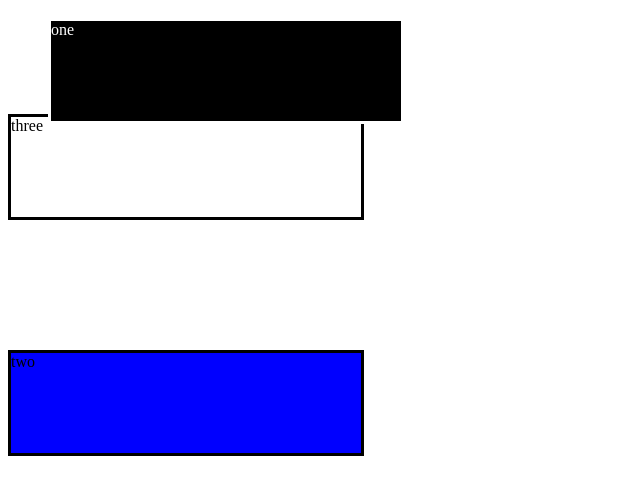
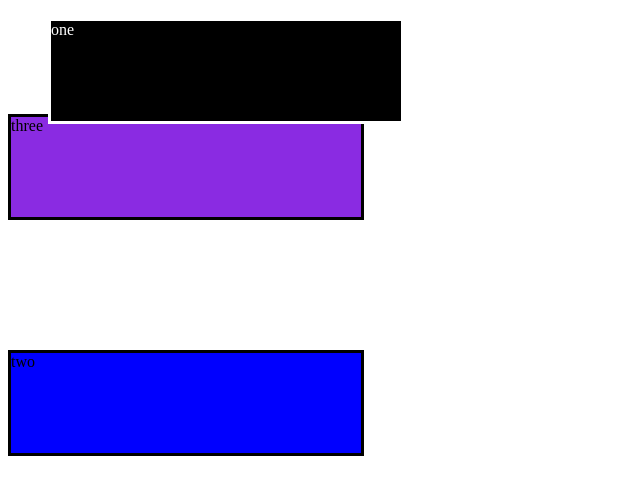
Before and after one commit to nihat08/2cWI, a plain HTML site: page 03_Position/position.html in a window 1280 px wide. Shown: the whole page, without its empty margins (0-640 px from the left). Drawn offline with Linux system fonts and the light colour scheme.

Commit message:
position done

```diff
--- a/02_Selectors/style.css
+++ b/02_Selectors/style.css
@@ -3,17 +3,17 @@ div {
   background-color: grey;
 }
 /* id selektor */
-.header{
+.header {
   font-size: 2rem;
 }
 /* klassenselector */
-.subtitle{
+.subtitle {
   color: aqua;
   background-color: blue;
   font-style: italic;
   font-size: 35px;
 }
-.text p{
+.text p {
   background-color: blueviolet;
   font-size: 50px;
 }
--- a/03_Position/position.html
+++ b/03_Position/position.html
@@ -23,7 +23,11 @@
             top: 350px;
 
         }
+        .div3{
+            background-color: blueviolet;
+            position: static;
 
+        }
     </style>
 
 
```
Also changed, not shown: 02_Selectors/index.html (+5 -5 lines). Lines whose indentation alone changed are shown as unchanged.
